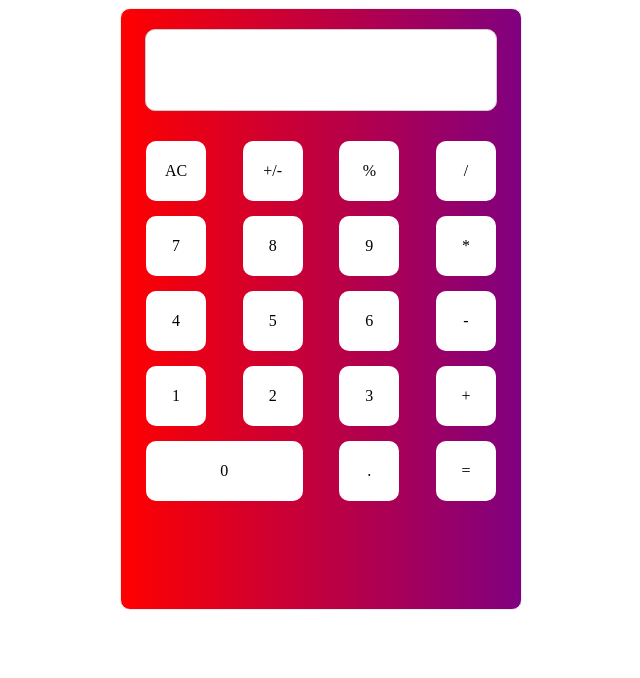
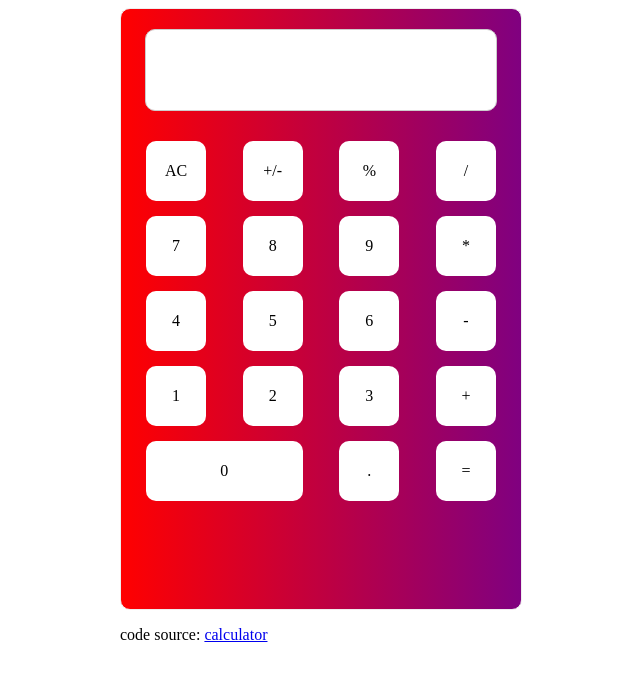
Before and after one commit to nootim/webpack-calculator, a website built with webpack: page src/index.html in a window 1280 px wide. Shown: the whole page, without its empty margins (270-910 px from the left). Built offline with nearby package versions, Linux system fonts and the light colour scheme.

Commit message:
update readme - a link to sources in web page

```diff
--- a/src/index.html
+++ b/src/index.html
@@ -56,6 +56,8 @@
 
         </div>
 
+        <p>code source: <a href="https://github.com/nootim/webpack-calculator">calculator</a></p>
+
     </div>
 </body>
 </html>
```
Also changed, not shown: readme.md.
